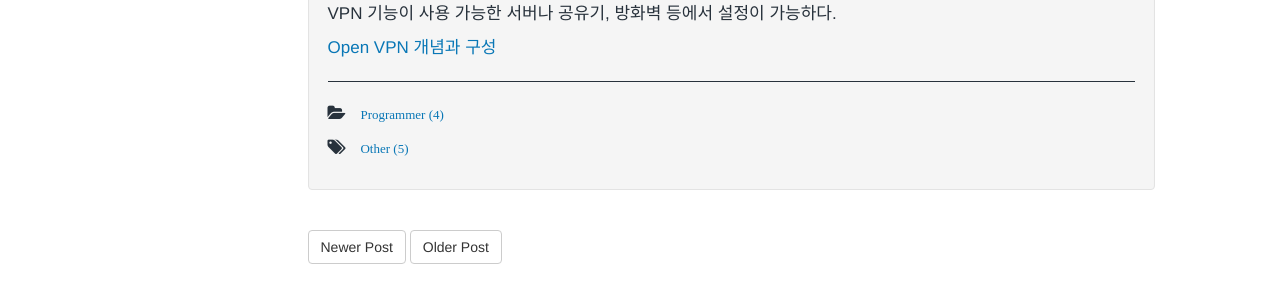
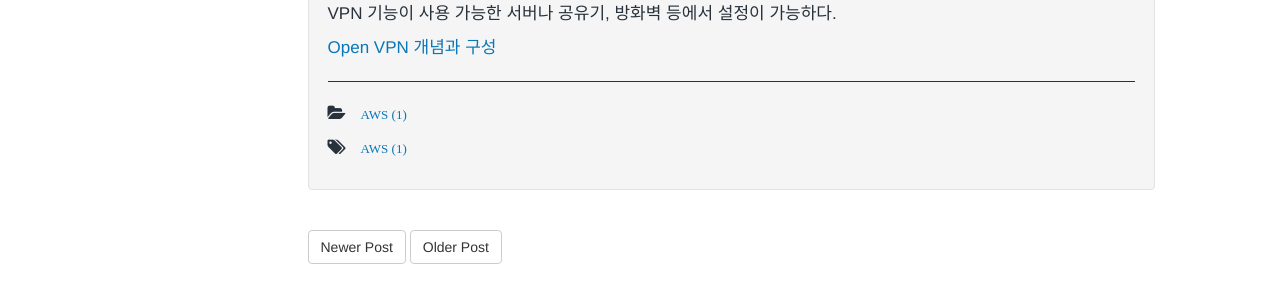
Before and after one commit to jangh-lee/hongikit-mts.github.io, a Jekyll site: the page built from _posts/2018-01-01-VPN의 개념과 구성.md, in a window 1280 px wide and 900 px high, scrolled down 651 px. Shown: the part 556-856 px from the top of the window. Built offline with Jekyll 4.4.1, drawn with Linux system fonts in a browser that asks for light colours.

Commit message:
Update 2018-01-01-VPN의 개념과 구성.md

```diff
--- a/_posts/2018-01-01-VPN의 개념과 구성.md
+++ b/_posts/2018-01-01-VPN의 개념과 구성.md
@@ -1,9 +1,9 @@
 ---
 layout: post
 title:  "VPN 개념과 구성"
-categories: Programmer
-tags: Other
-author: Xixia
+categories: AWS
+tags: AWS
+author: James
 description: 2 sites, one help to generate ASCII texts for you, another have lots of ASCII pics.
 ---
 
```
